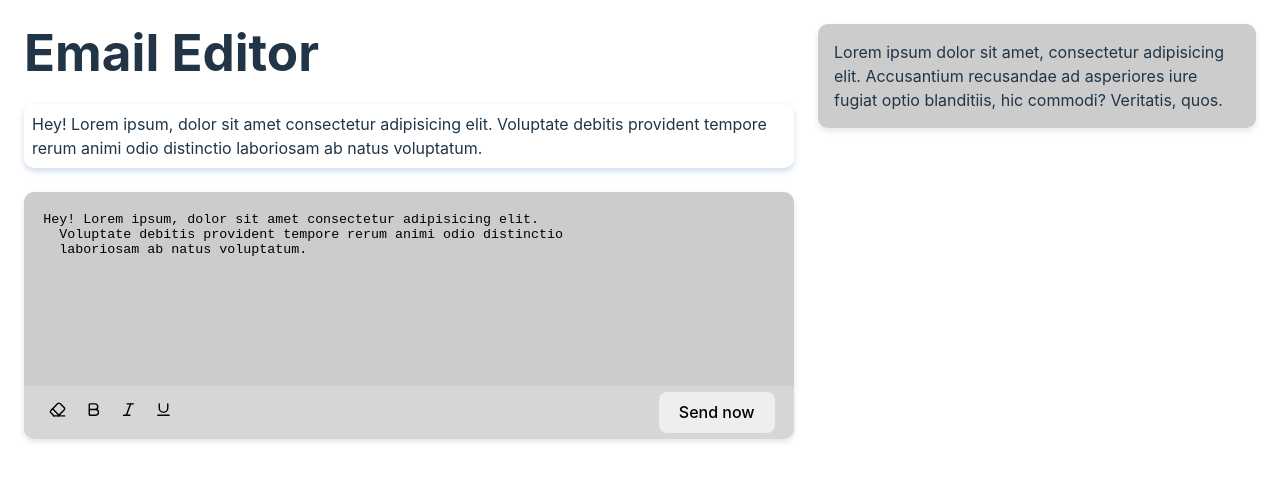
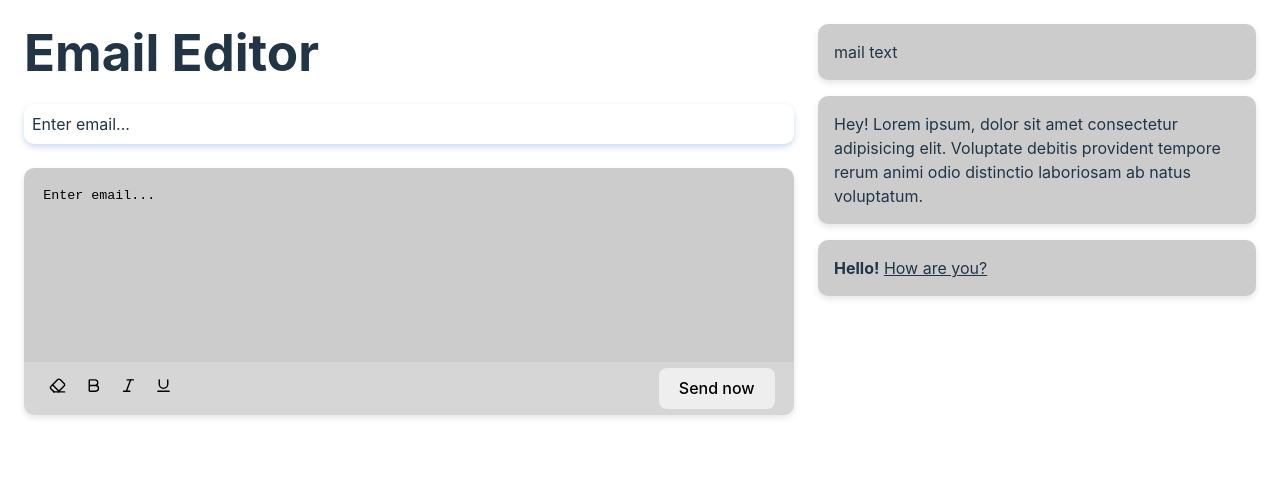
Before and after one commit to marikafikys/email_editor, a React (Vite) app: page / in a window 1280 px wide. Shown: the top 480 px of the page. Built offline with nearby package versions, Linux system fonts and the light colour scheme; data requests are answered from the project's data file.

Commit message:
Implements requests to the server

```diff
--- /dev/null
+++ b/db.json
@@ -0,0 +1,16 @@
+{
+  "emails": [
+    {
+      "text": "mail text",
+      "id": "26f3"
+    },
+    {
+      "id": "143d",
+      "text": "Hey! Lorem ipsum, dolor sit amet consectetur adipisicing elit.\n  Voluptate debitis provident tempore rerum animi odio distinctio\n  laboriosam ab natus voluptatum."
+    },
+    {
+      "id": "c97b",
+      "text": "<b>Hello!</b> <u>How are you?</u>"
+    }
+  ]
+}
--- a/package.json
+++ b/package.json
@@ -10,6 +10,8 @@
     "preview": "vite preview"
   },
   "dependencies": {
+    "@tanstack/react-query": "^5.28.4",
+    "axios": "^1.6.8",
     "html-react-parser": "^5.1.8",
     "lucide-react": "^0.358.0",
     "react": "^18.2.0",
--- /dev/null
+++ b/src/Provider.tsx
@@ -0,0 +1,9 @@
+import { QueryClient, QueryClientProvider } from "@tanstack/react-query";
+import { PropsWithChildren } from "react";
+const queryClient = new QueryClient();
+
+export function Provider({ children }: PropsWithChildren) {
+  return (
+    <QueryClientProvider client={queryClient}>{children}</QueryClientProvider>
+  );
+}
--- a/src/components/email-editor/EmailEditor.tsx
+++ b/src/components/email-editor/EmailEditor.tsx
@@ -1,39 +1,30 @@
 import { Eraser, Bold, Italic, Underline } from "lucide-react";
 import styles from "./EmailEditor.module.scss";
-import { useRef, useState } from "react";
-import { TStyle, applyStyle } from "./apply-style";
+// import { useRef, useState } from "react";
+// import { TStyle, applyStyle } from "./apply-style";
 import parse from "html-react-parser";
+import { useEditor } from "./useEditor";
+import { useMutation, useQueryClient } from "@tanstack/react-query";
+import { emailService } from "../../services/email.servise";
 
 export function EmailEditor() {
-  const [text, setText] =
-    useState(`Hey! Lorem ipsum, dolor sit amet consectetur adipisicing elit.
-  Voluptate debitis provident tempore rerum animi odio distinctio
-  laboriosam ab natus voluptatum.`);
+  const { text, setText, textRef, applyFormat, updateSelection } = useEditor();
 
-  const [selectionStart, setSelectionStart] = useState(0);
-  const [selectionEnd, setSelectionEnd] = useState(0);
+  const queryClient = useQueryClient();
 
-  const textRef = useRef<HTMLTextAreaElement | null>(null);
-
-  const updateSelection = () => {
-    if (!textRef.current) return;
-    setSelectionStart(textRef.current?.selectionStart);
-    setSelectionEnd(textRef.current?.selectionEnd);
-  };
-
-  const applyFormat = (type: TStyle) => {
-    const selectedText = text.substring(selectionStart, selectionEnd);
-    if (!selectedText) return;
-    const before = text.substring(0, selectionStart);
-    const after = text.substring(selectionEnd);
-
-    setText(before + applyStyle(type, selectedText) + after);
-  };
+  const { mutate, isPending } = useMutation({
+    mutationKey: ["create email"],
+    mutationFn: () => emailService.sendEmail(text),
+    onSuccess() {
+      setText("");
+      queryClient.refetchQueries({ queryKey: ["email list"] });
+    },
+  });
 
   return (
     <div>
       <h1>Email Editor</h1>
-      <div className={styles.preview}>{parse(text)}</div>
+      {text && <div className={styles.preview}>{parse(text)}</div>}
       <div className={styles.card}>
         <textarea
           ref={textRef}
@@ -60,7 +51,9 @@ export function EmailEditor() {
               <Underline size={17} />
             </button>
           </div>
-          <button>Send now</button>
+          <button disabled={isPending} onClick={() => mutate()}>
+            Send now
+          </button>
         </div>
       </div>
     </div>
--- /dev/null
+++ b/src/components/email-editor/useEditor.ts
@@ -0,0 +1,28 @@
+import { useRef, useState } from "react";
+import { TStyle, applyStyle } from "./apply-style";
+
+export function useEditor() {
+  const [text, setText] = useState("Enter email...");
+
+  const [selectionStart, setSelectionStart] = useState(0);
+  const [selectionEnd, setSelectionEnd] = useState(0);
+
+  const textRef = useRef<HTMLTextAreaElement | null>(null);
+
+  const updateSelection = () => {
+    if (!textRef.current) return;
+    setSelectionStart(textRef.current?.selectionStart);
+    setSelectionEnd(textRef.current?.selectionEnd);
+  };
+
+  const applyFormat = (type: TStyle) => {
+    const selectedText = text.substring(selectionStart, selectionEnd);
+    if (!selectedText) return;
+    const before = text.substring(0, selectionStart);
+    const after = text.substring(selectionEnd);
+
+    setText(before + applyStyle(type, selectedText) + after);
+  };
+
+  return {text, setText, textRef, applyFormat, updateSelection};
+}
--- a/src/components/email-list/EmailList.module.scss
+++ b/src/components/email-list/EmailList.module.scss
@@ -6,6 +6,6 @@
     overflow: hidden;
     box-shadow: 0 3px 6px rgba(0, 0, 0, 0.1);
 	 padding: 1rem;
-	 margin-bottom: 2rem;
+	 margin-bottom: 1rem;
   }
 }
--- a/src/components/email-list/EmailList.tsx
+++ b/src/components/email-list/EmailList.tsx
@@ -1,11 +1,19 @@
+import { useQuery } from "@tanstack/react-query";
 import styles from "./EmailList.module.scss";
+import { emailService } from "../../services/email.servise";
+import parse from "html-react-parser";
 
 export function EmailList() {
-	return (
-		<div className={styles.list}>
-			<div>
-				Lorem ipsum dolor sit amet, consectetur adipisicing elit. Accusantium recusandae ad asperiores iure fugiat optio blanditiis, hic commodi? Veritatis, quos.
-			</div>
-		</div>
-	);
+  const { data } = useQuery({
+    queryKey: ["email list"],
+    queryFn: () => emailService.getEmails(),
+  });
+
+  return (
+    <div className={styles.list}>
+      {data?.map((email) => (
+        <div key={email.text}>{parse(email.text)}</div>
+      ))}
+    </div>
+  );
 }
--- a/src/main.tsx
+++ b/src/main.tsx
@@ -1,10 +1,13 @@
 import React from "react";
 import ReactDOM from "react-dom/client";
 import "./index.css";
-import { Home } from "./Home.tsx";
+import { Home } from "./pages/home/Home.tsx";
+import { Provider } from "./Provider.tsx";
 
 ReactDOM.createRoot(document.getElementById("root")!).render(
   <React.StrictMode>
+    <Provider>
     <Home />
+    </Provider>
   </React.StrictMode>
 );
--- a/src/Home.tsx
+++ b/src/pages/home/Home.tsx
@@ -1,5 +1,5 @@
-import { EmailEditor } from "./components/email-editor/EmailEditor";
-import { EmailList } from "./components/email-list/EmailList";
+import { EmailEditor } from "../../components/email-editor/EmailEditor";
+import { EmailList } from "../../components/email-list/EmailList";
 
 export function Home() {
   return (
--- /dev/null
+++ b/src/pages/home/types.ts
@@ -0,0 +1,3 @@
+export interface IEmail {
+  text: string;
+}
--- /dev/null
+++ b/src/services/email.servise.ts
@@ -0,0 +1,20 @@
+import axios from "axios";
+import { IEmail } from "../pages/home/types";
+
+class EmailService {
+  private URL = "http://localhost:3000/emails";
+
+  async getEmails() {
+    const { data } = await axios.get<IEmail[]>(this.URL);
+    return data;
+  }
+
+  async sendEmail(text: string) {
+    const { data } = await axios.post(this.URL, {
+      text,
+    });
+    return data;
+  }
+}
+
+export const emailService = new EmailService();
```
Also changed, not shown: 1 other file (tests, documents, lock files or other folders).
